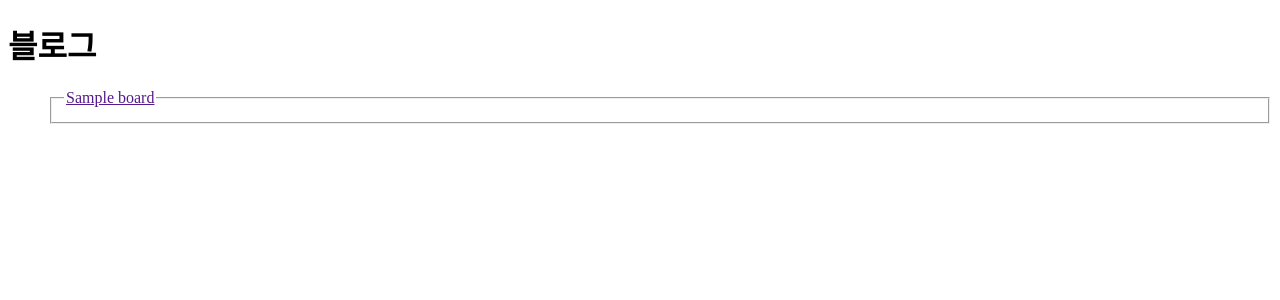
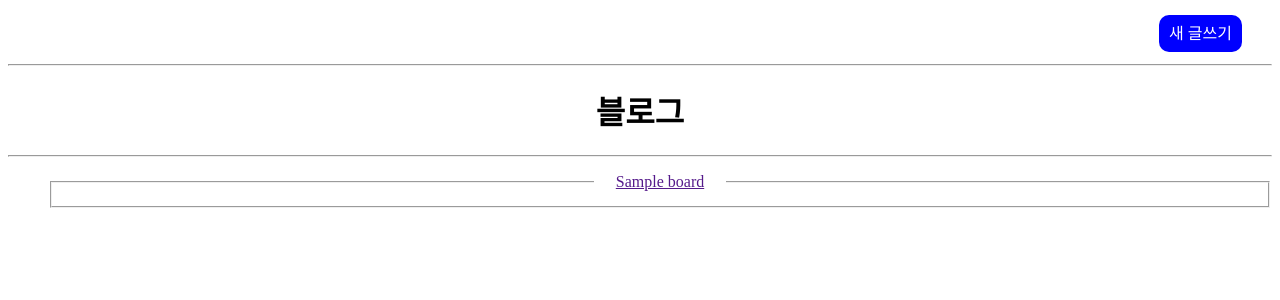
Before and after one commit to PersesTitan/DjangoFirstProject, a Django app: a page that uses board/templates/boards.html in a window 1280 px wide. Shown: the top 300 px of the page. Run offline with Django 4.2, Linux system fonts and the light colour scheme; tables that the repository leaves empty hold one stand-in row (values such as "Sample post").

Commit message:
create temp

```diff
--- a/board/templates/boards.html
+++ b/board/templates/boards.html
@@ -3,9 +3,40 @@
 <head>
     <meta charset="UTF-8">
     <title>블로그</title>
+    <style>
+        body {
+            text-align: center;
+        }
+
+        #username, a {
+            margin: 10px;
+            padding: 10px;
+            text-align: right;
+        }
+        a#write {
+            text-decoration: none;
+            border-radius: 10px;
+            background-color: blue;
+            color: white;
+        }
+
+        a#write:hover {
+            background-color: red;
+            color: black;
+        }
+    </style>
 </head>
 <body>
+    <p id="username">
+        {% if username %}
+            <b>{{ username }}</b>님 환영합니다!
+        {% endif %}
+        <a id="write" href="create/">새 글쓰기</a>
+    </p>
+    <hr>
     <h1>블로그</h1>
+    <hr>
+    {% if boards %}
     <ul>
       {% for board in boards %}
         <fieldset>
@@ -13,5 +44,8 @@
         </fieldset>
       {% endfor %}
     </ul>
+    {% else %}
+    <h2>게시물이 존재하지 않습니다.</h2>
+    {% endif %}
 </body>
 </html>
```
Also changed, not shown: board/templates/item/create-board.html (added, +17 -0 lines), users/templates/singup.html (added, +31 -0 lines).
